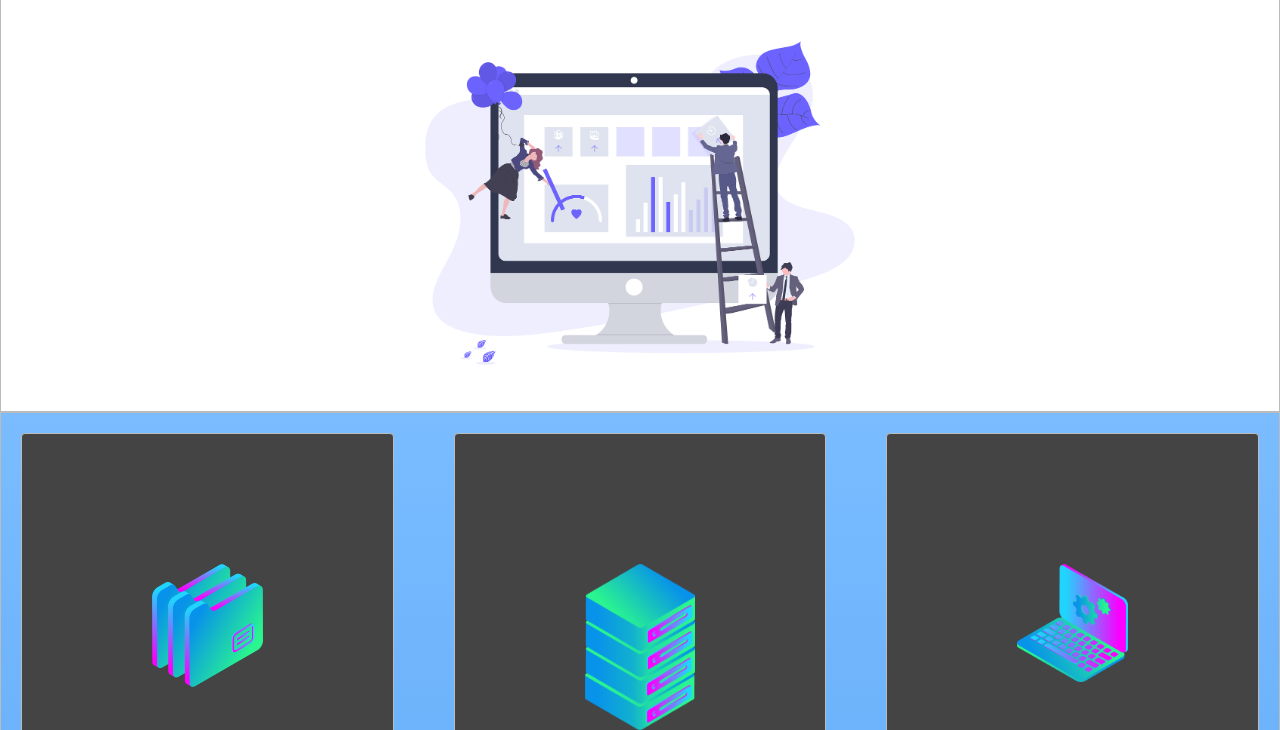
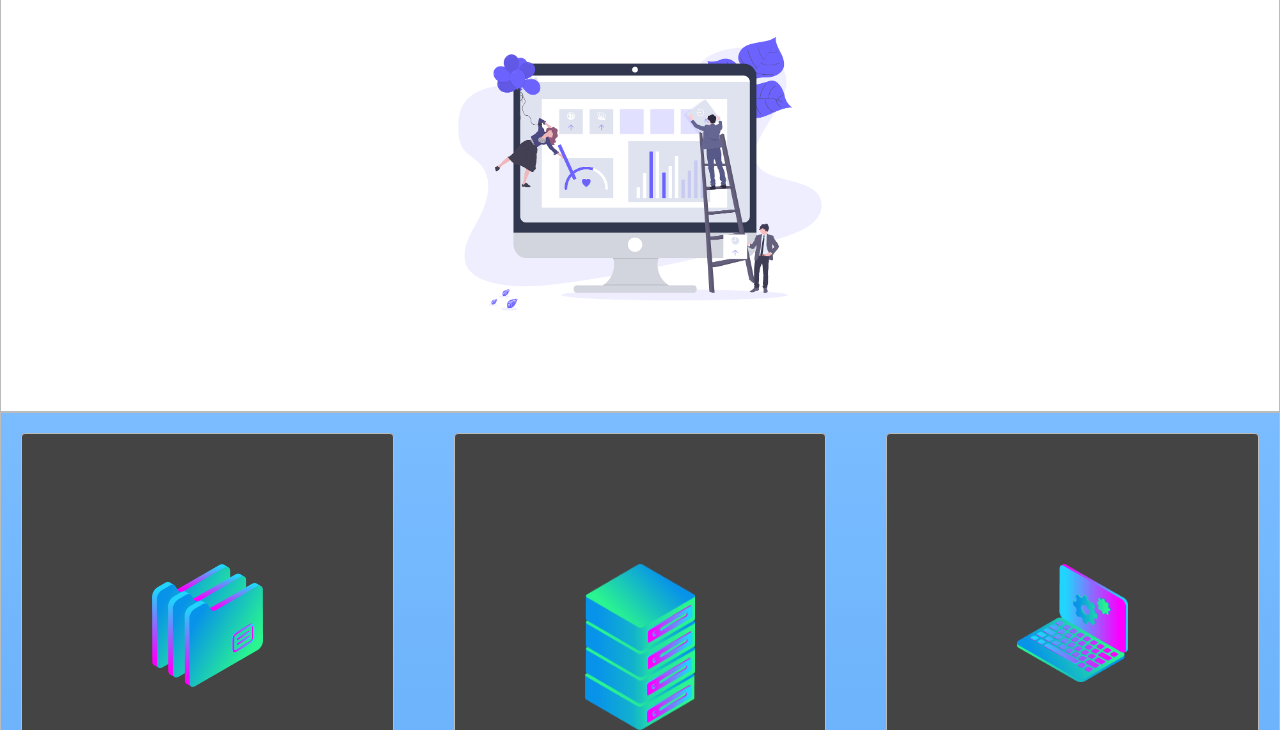
Before and after one commit to AmanMarok/AmanMarok.github.io, a plain HTML site: page index.html in a window 1280 px wide. Shown: the part 70-800 px from the top of the page. Drawn offline with Linux system fonts and the light colour scheme.

Commit message:
Cover umg setting

```diff
--- a/index.html
+++ b/index.html
@@ -1,7 +1,7 @@
 <!DOCTYPE html>
 <html>
 <head>
-  <title>Layout Master</title>
+  <title>First Layout</title>
   <link rel="stylesheet" type="text/css" href="./style.css">
   <link href="https://fonts.googleapis.com/css2?family=Lato&display=swap" rel="stylesheet">
 </head>
@@ -14,6 +14,7 @@
 		<li class="contact-push"><a href="">Contacts</li>
 	  </ul>
 	</nav>
+
   <div class="container zone-cover"><img class="cover" src="./img/undraw.png"></div>
 
   <div class="zone blue grid-wrapper">
--- a/style.css
+++ b/style.css
@@ -65,8 +65,8 @@ a{
 }
 
 .cover{
-    width: 65vh;
-    padding-top: 5%;
+    width: 55vh;
+    padding-top: 0.3rem;
     padding-bottom: auto;
 }
 
```
